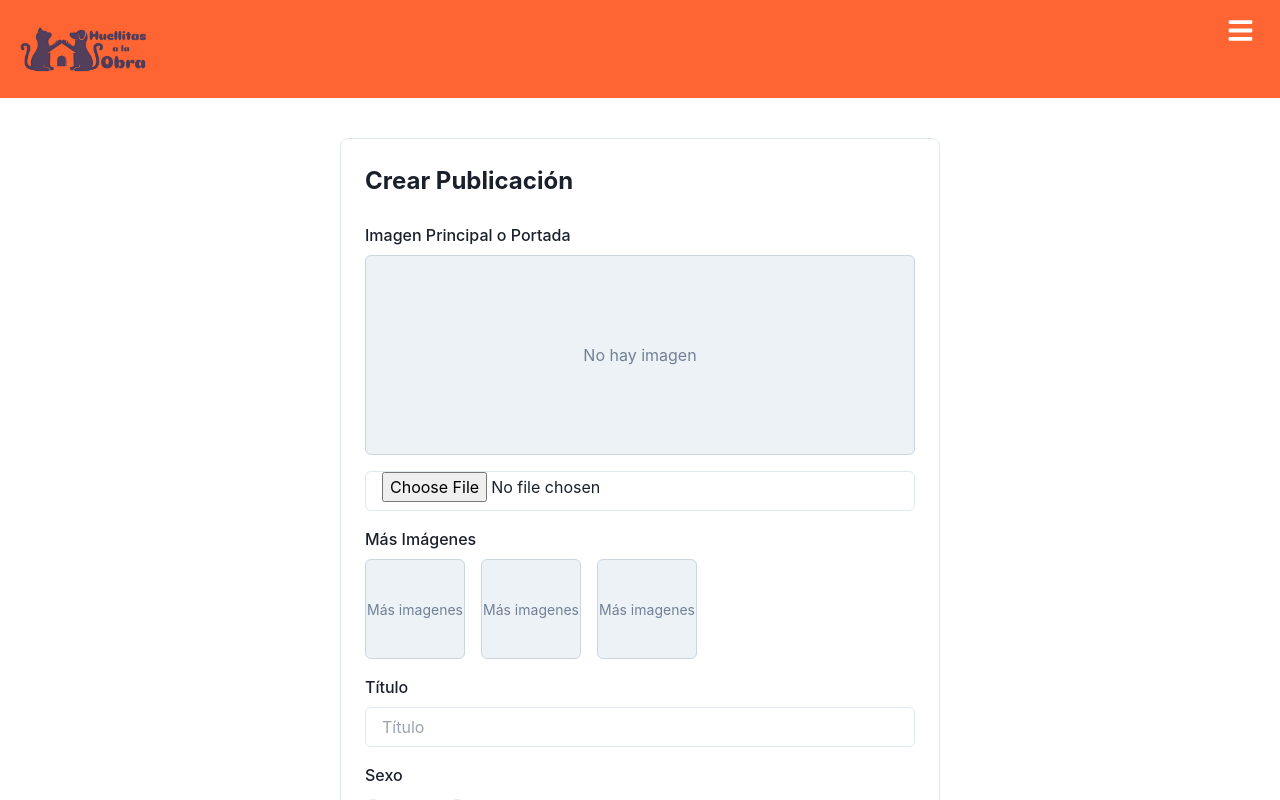
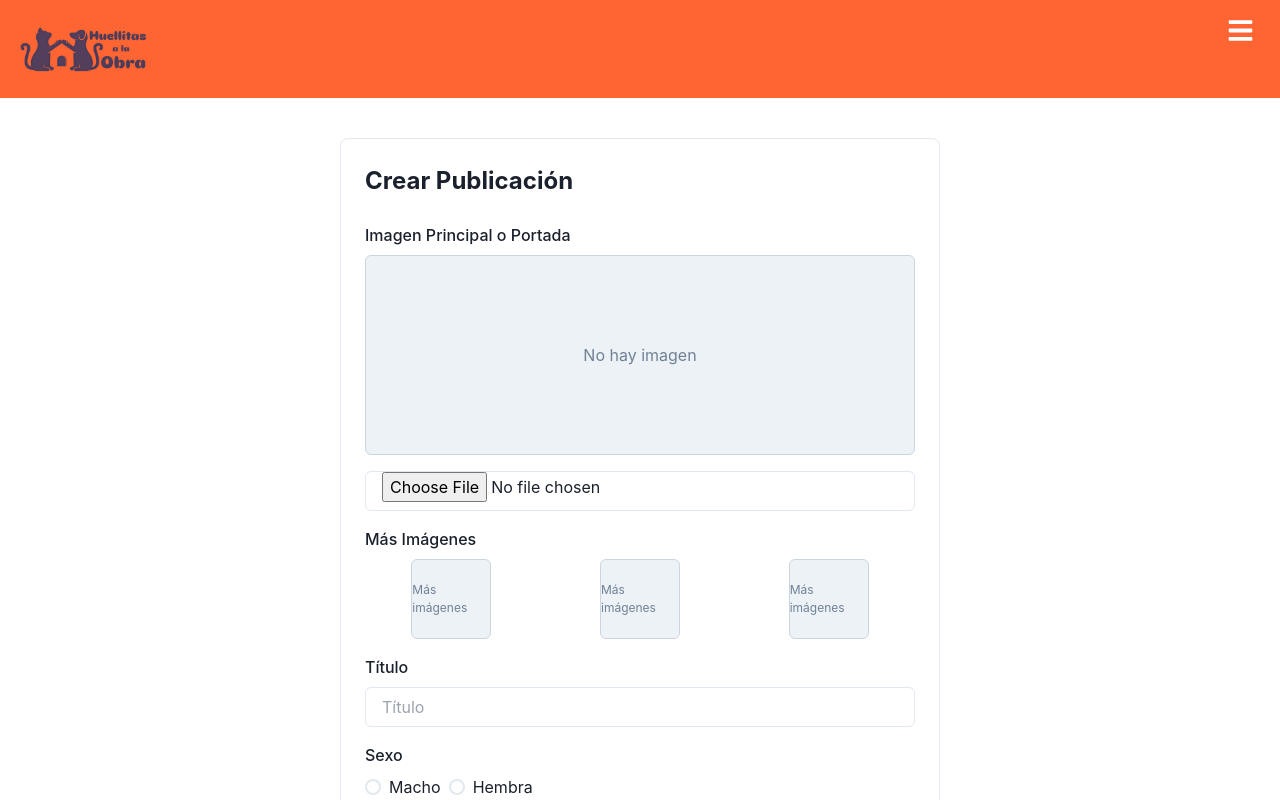
Before and after one commit to LucasIbanez13/ProyectoNutricion, a React (Create React App) app: page /createPublic in a window 1280 px wide. Shown: the top 800 px of the page. Built offline with nearby package versions, Linux system fonts and the light colour scheme.

Commit message:
agrego estilo createPublic

```diff
--- a/src/components/cruds/forms/CreatePublic.jsx
+++ b/src/components/cruds/forms/CreatePublic.jsx
@@ -108,26 +108,30 @@ function CreatePublic() {
         </FormControl>
 
         {/* Imágenes adicionales */}
+        // ... (código anterior)
+
 <FormControl>
   <FormLabel>Más Imágenes</FormLabel>
   <HStack spacing={4}>
     {additionalImages.map((image, index) => (
       <Box
         key={index}
+        margin="auto"
         border="1px"
         borderColor="gray.300"
         borderRadius="md"
-                w="100px"
-                h="100px"
+        w="80px" // Cambiado a 80px
+        h="80px" // Cambiado a 80px
         display="flex"
         alignItems="center"
         justifyContent="center"
         bg="gray.100"
+        position="relative" // Asegúrate de que la posición sea relativa
       >
         {image ? (
           <Image src={image} alt={`Imagen adicional ${index + 1}`} boxSize="100%" objectFit="cover" />
         ) : (
-                  <Text color="gray.500" fontSize="sm">Más imagenes</Text>
+          <Text color="gray.500" fontSize="xs">Más imágenes</Text> // Cambiado a fontSize="xs"
         )}
         <Input
           type="file"
@@ -136,11 +140,16 @@ function CreatePublic() {
           opacity="0"
           cursor="pointer"
           onChange={(e) => handleAdditionalImageChange(index, e)}
+          width="100%" // Asegúrate de que el input cubra el cuadro
+          height="100%" // Asegúrate de que el input cubra el cuadro
         />
       </Box>
     ))}
   </HStack>
 </FormControl>
+
+
+
 
         {/* Título */}
         <FormControl>
```
Lines whose indentation alone changed are shown as unchanged.
